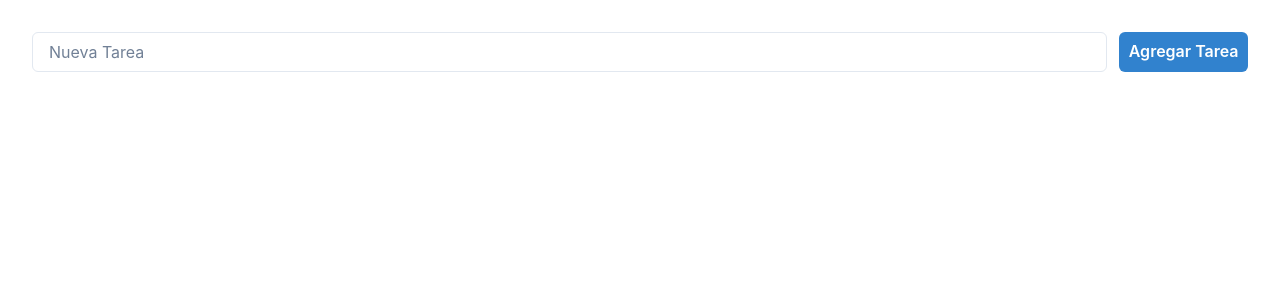
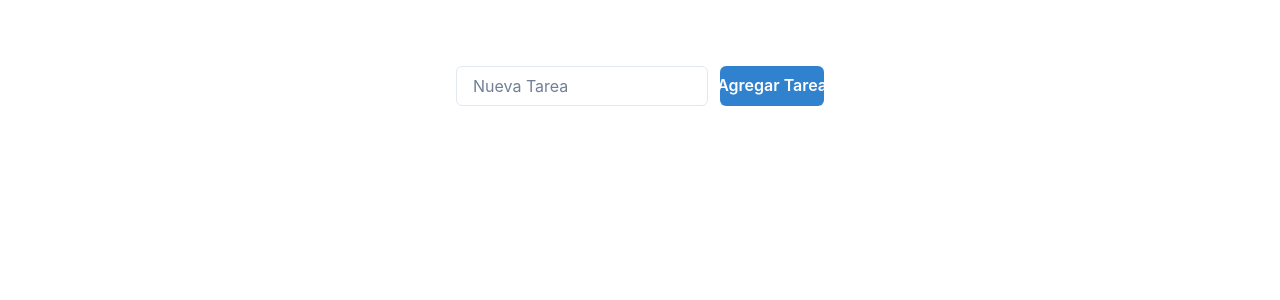
Before and after one commit to MaliSoi/ada-tp-modulo-4, a React (Vite) app: page / in a window 1280 px wide. Shown: the top 300 px of the page. Built offline with nearby package versions, Linux system fonts and the light colour scheme.

Commit message:
feat: agregar lógica CRUD de tareas

```diff
--- a/package.json
+++ b/package.json
@@ -10,6 +10,7 @@
     "preview": "vite preview"
   },
   "dependencies": {
+    "@chakra-ui/icons": "^2.2.4",
     "@chakra-ui/react": "^2.10.9",
     "@emotion/react": "^11.14.0",
     "@emotion/styled": "^11.14.1",
--- a/src/App.jsx
+++ b/src/App.jsx
@@ -1,13 +1,77 @@
+
+import { useEffect, useState } from "react";
+import { VStack, Box } from "@chakra-ui/react";
 import Form from "./components/Form";
+import TodoList from "./components/TodoList";
+
 
 function App() {
- const addTodo = (text) => console.log("Agregar", text);
- return(
-  <div style={{ padding:"2rem"}}>
-    <Form addTodo={addTodo}/>
-  </div>
- ) ;
+  const [todos, setTodos] = useState([]);
 
+  //cargar desde localstorage al inicio
+  useEffect(() => {
+    const stored = localStorage.getItem("todos");
+    if (stored) setTodos(JSON.parse(stored));
+  }, []);
+
+  //guardar cada vez que cambia el estado
+  useEffect(() => {
+    localStorage.setItem("todos", JSON.stringify(todos));
+  },[todos]);
+
+  //agregar tarea
+  const addTodo = (text) => {
+    const newTodo = {
+      id: Date.now(),
+      text,
+      completed:false,
+    };
+    setTodos([...todos, newTodo]);
+  };
+
+  //completar tarea
+  const toggleComplete = (id) => {
+    setTodos(
+      todos.map((t) =>
+      t.id === id ? {...t, completed: !t.completed } : t
+    )
+  );
+  };
+
+  //eliminar tarea
+
+  const deleteTodo = (id) => {
+    setTodos(todos.filter((t) => t.id !==id));
+  };
+
+  //editar tarea
+  const editTodo = (id) => {
+    const newText = prompt("Nuevo texto:");
+    if(!newText?.trim())return;
+    setTodos(
+      todos.map((t) =>
+      t.id === id ? {...t, text: newText } : t
+    )
+    );
+  };
+
+  return (
+    <Box maxW="400px" mx="auto" mt="50px" p={4}>
+      <VStack spacing={6}>
+        <Form addTodo={addTodo}/>
+        <TodoList
+        todos={todos}
+        toggleComplete={toggleComplete}
+        editTodo={editTodo}
+        deleteTodo={deleteTodo}
+        />
+    </VStack>
+    </Box>
+
+  );
 }
 
+
+
+
 export default App;
--- a/src/components/Form.jsx
+++ b/src/components/Form.jsx
@@ -1,5 +1,6 @@
 import {useState} from "react";
 import { Button, HStack, Input } from "@chakra-ui/react";
+
 
 
 const Form = ({addTodo}) => {
--- a/src/components/Todo.jsx
+++ b/src/components/Todo.jsx
@@ -1,5 +1,7 @@
 import { HStack, Text, IconButton } from "@chakra-ui/react";
 import {CheckIcon, EditIcon, DeleteIcon} from "@chakra-ui/icons";
+
+
 
 const Todo = ({ todo, toggleComplete, editTodo, deleteTodo }) => {
     return (
--- a/src/components/TodoList.jsx
+++ b/src/components/TodoList.jsx
@@ -1,4 +1,6 @@
-import { VStack } from "@chakra-ui/react"
+import { VStack } from "@chakra-ui/react";
+import Todo from "./Todo";
+
 
 const TodoList = ({ todos, toggleComplete, editTodo, deleteTodo}) => {
     return (
```
Also changed, not shown: 1 other file (tests, documents, lock files or other folders).
